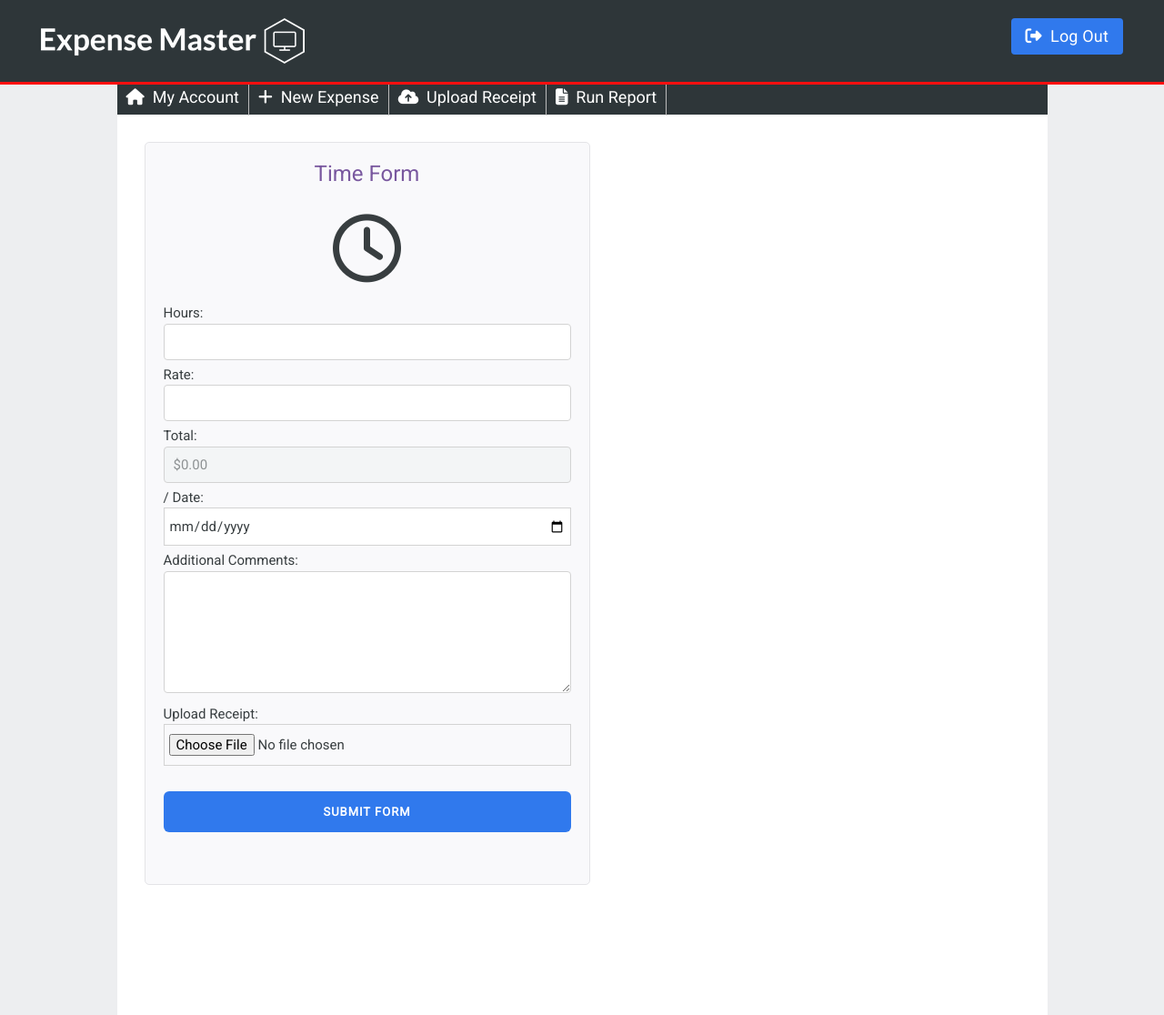
After one commit to smweathe/CSE-CIT-480_Expense_Project, a PHP site: page /ExpenseMaster/timeform.php in a window 1280 px wide. The commit adds this page. Shown: the whole page at 91% size. Run offline with PHP 8.4, Linux system fonts and the light colour scheme; a user stored in the database is signed in; some libraries are stand-ins or nearby versions.

Commit message:
Added timeform.php

```diff
--- /dev/null
+++ b/timeform.php
@@ -0,0 +1,78 @@
+<?php
+    include 'dbh.php';
+    session_start();
+    /*prevent user from accessing this page
+    if no session is started*/
+    if (!isset($_SESSION['id'])){
+        header("Location: login.php");
+  }
+?>
+
+<!DOCTYPE html>
+<html>
+  <head>
+  <script src="https://ajax.googleapis.com/ajax/libs/jquery/3.1.1/jquery.min.js"></script>
+    <meta content="text/html; charset=utf-8" http-equiv="Content-type" />
+    <title>ExpenseMaster - Time</title>
+    <link href="https://fonts.googleapis.com/css?family=Roboto" rel="stylesheet">
+    <link rel="stylesheet" href="https://use.fontawesome.com/44ff956945.css">
+    <link href="w3.css" rel="stylesheet">
+    <link href="style.css" rel="stylesheet" />
+  <!-- Favorite Icon -->
+  <link rel="shortcut icon" href="./images/icon.png" type="image/x-icon" />
+    <meta content="width=device-width, initial-scale=1" name="viewport" />
+    <meta content="Sign up for a free Expense Master account." name="description" />
+    <!-- Logo Redirect to a page at # -->
+  <link href="./index.php" rel="canonical" />
+  </head>
+  <body class="signup">
+  <noscript><iframe height="0" src="//www.googletagmanager.com/ns.html?id=GTM-JD26" style="display:none;visibility:hidden" width="0"></iframe></noscript>
+    <div class="signup-page">
+
+      <div class="header-main">
+        <a class="header-logo" href="./account.php"></a>
+        <div class="header-login">
+          <!-- Login Redirect to a page at #
+          <a class="btn btn-sm btn-alt" href="#">Log in</a>
+           Logout Redirect to a page at # -->
+          <a class="btn btn-sm btn-alt" href="./logout.php"><i class="fa fa-sign-out" aria-hidden="true"></i>&nbsp; Log Out</a>
+        </div>
+      </div>
+    <div class="signup-content" style="padding: 0px;">
+          <ul class="side-by-side">
+                <li><a class="active"  href="./account.php"><i class="fa fa-home" aria-hidden="true"></i>&nbsp; My Account</a></li>
+                <!--Modal form will pop up to submit a new expense-->
+                <li><a href="./newexpense.php"><i class="fa fa-plus" aria-hidden="true"></i>&nbsp; New Expense</a></li>
+                <li><a href="./receipt.php"><i class="fa fa-cloud-upload" aria-hidden="true"></i>&nbsp; Upload Receipt</a></li>
+                <li><a href="./report.php"><i class="fa fa-file-text" aria-hidden="true"></i>&nbsp; Run Report</a></li>
+          </ul>
+    <div class="benefits page-body" style="padding: 30px;">
+          <form action="#" class="gtm_expense_form" id="expenseform" method="post">
+            <div class="input-group">
+            <h3><center>Time Form</center></h3>
+            <center><i class="fa fa-clock-o fa-5x" aria-hidden="true"></i></center>
+            <br>
+            Hours: <input type="text" class="required" name="hours" id="hours" value="" tabindex="1" style="margin-bottom: 5px"><sup class="required" title="Required"></sup>
+            Rate: <input type="text"  class="required" name="rate"  id="rate"  value="" onclick= "calc()" tabindex="2"  style="margin-bottom: 5px"><sup class="required" title="Required"></sup>
+            Total: <input type="text" class="required" name="total" id="total" value="" placeholder="$0.00" tabindex="3" disabled="disabled" style="margin-bottom: 5px; background-color: #f3f5f6;"><sup class="required" title="Required"></sup>
+            /<!--Calculate Total Script-->
+            <script>
+            function calc(){
+                $("#hours,#rate").keyup(function () {
+                $('#total').val($('#hours').val() * $('#rate').val());
+                });
+            }
+            </script>
+            Date: <input type="date" class="required" name="date"  tabindex="4" style="margin-bottom: 5px"><sup class="required" title="Required"></sup>
+            Additional Comments: <textarea name="comment" rows="5" tabindex="5" style="margin-bottom: 5px"></textarea><sup class="required" title="Required"></sup>
+            Upload Receipt: <input type="file" name="expense_receipt" tabindex="6" style="margin-bottom: 5px"><br><br>
+            <input class="btn btn-alt full-width" href="./account.php" tabindex="7" type="submit" value="Submit Form" />
+            <br><br>
+         </form>
+    </div>
+    <div class="signup page-sidebar">
+    </div>
+      </div>
+    </div><script src="//d2fjue5z6foteq.cloudfront.net/assets/315cc4a6724c52ae0b7b8f0104132a7094855698/main.js" type="text/javascript"></script>
+  </body>
+</html>
```
Also changed, not shown: multiform.php (+55 -9 lines).
